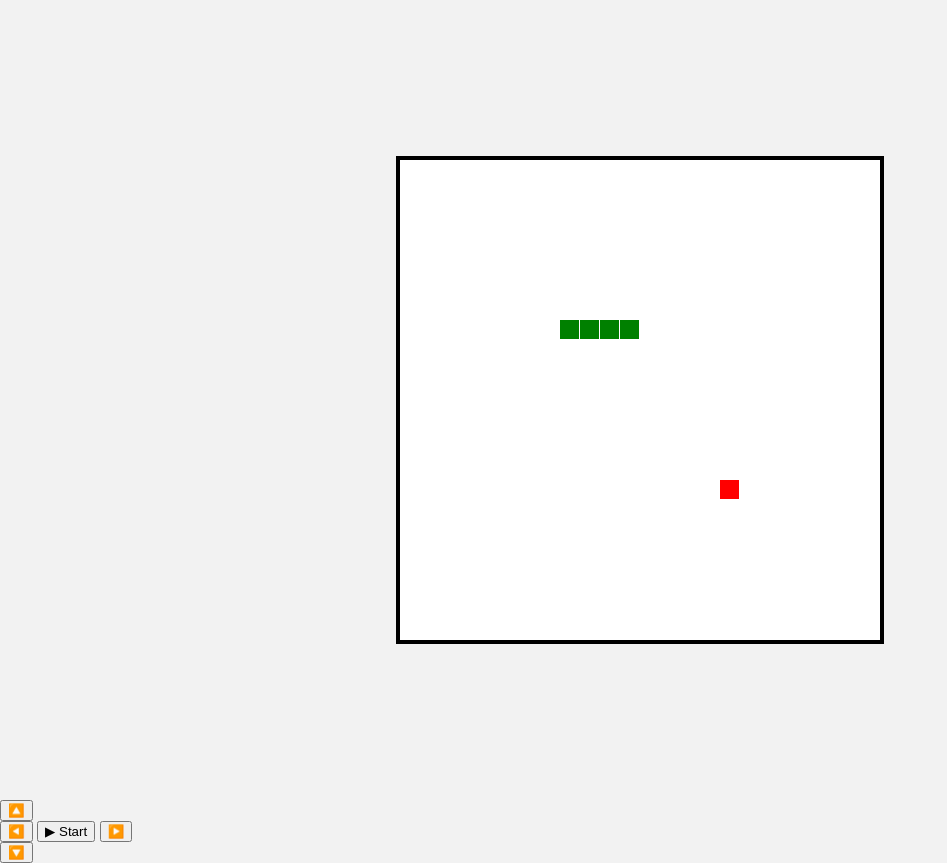
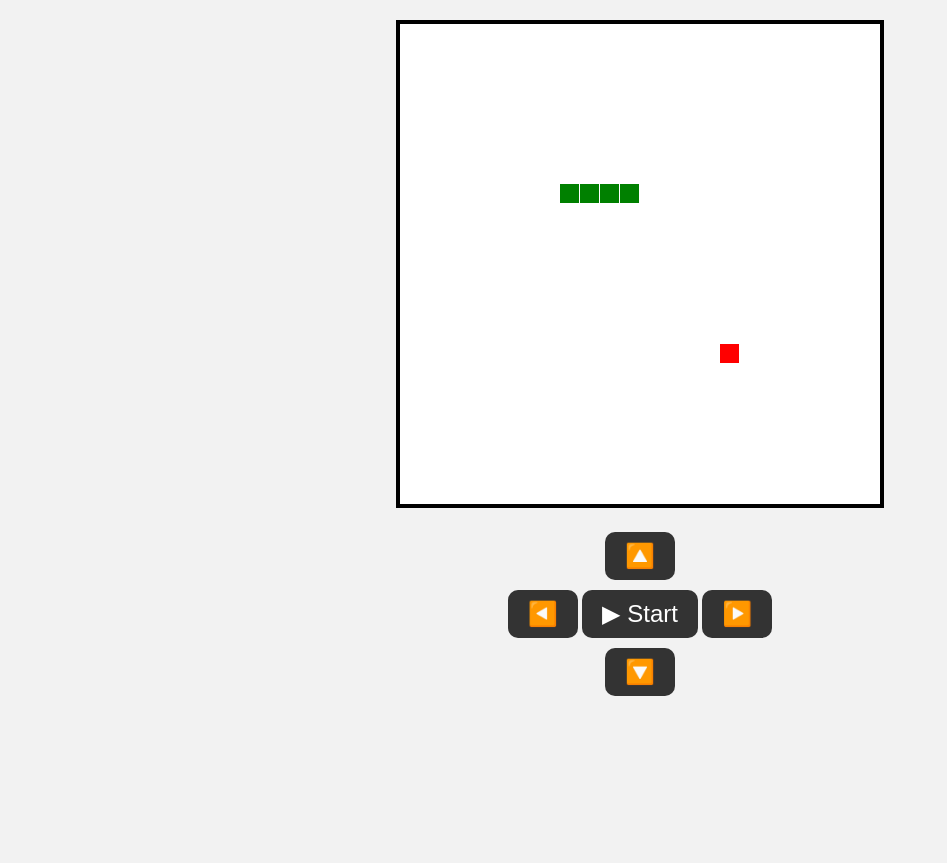
Before and after one commit to Kingvinu7/Feed-the-snake, a plain HTML site: page index.html in a window 1280 px wide. Shown: the whole page, without its empty margins (0-947 px from the left). After the commit the page ends 800 px from the top, so only its background shows below. Drawn offline with Linux system fonts and the light colour scheme.

Commit message:
Update snake.css

```diff
--- a/snake.css
+++ b/snake.css
@@ -1,21 +1,64 @@
 body {
   margin: 0;
-  padding: 0;
-  background-color: #f2f2f2;
+  background: #f2f2f2;
   font-family: sans-serif;
-  -webkit-user-select: none;
-  -ms-user-select: none;
-  user-select: none;
+  display: flex;
+  flex-direction: column;
+  align-items: center;
 }
 
 .screen {
-  display: flex;
-  align-items: center;
-  justify-content: center;
-  height: 100vh;
+  margin-top: 20px;
+  position: relative;
 }
 
 canvas {
   border: 4px solid #000;
   background-color: #fff;
 }
+
+.message {
+  position: absolute;
+  top: 40%;
+  left: 0;
+  right: 0;
+  text-align: center;
+  font-size: 2rem;
+  font-weight: bold;
+  color: crimson;
+  animation: fadeIn 0.5s ease-out;
+}
+
+.controls {
+  margin-top: 20px;
+  display: flex;
+  flex-direction: column;
+  gap: 10px;
+  align-items: center;
+}
+
+.controls button {
+  padding: 10px 20px;
+  font-size: 1.5rem;
+  border-radius: 10px;
+  border: none;
+  background: #333;
+  color: white;
+  cursor: pointer;
+  transition: transform 0.1s;
+}
+
+.controls button:active {
+  transform: scale(0.95);
+}
+
+@keyframes pop {
+  0% { transform: scale(1); }
+  50% { transform: scale(1.4); }
+  100% { transform: scale(1); }
+}
+
+@keyframes fadeIn {
+  from { opacity: 0; }
+  to { opacity: 1; }
+}
```
